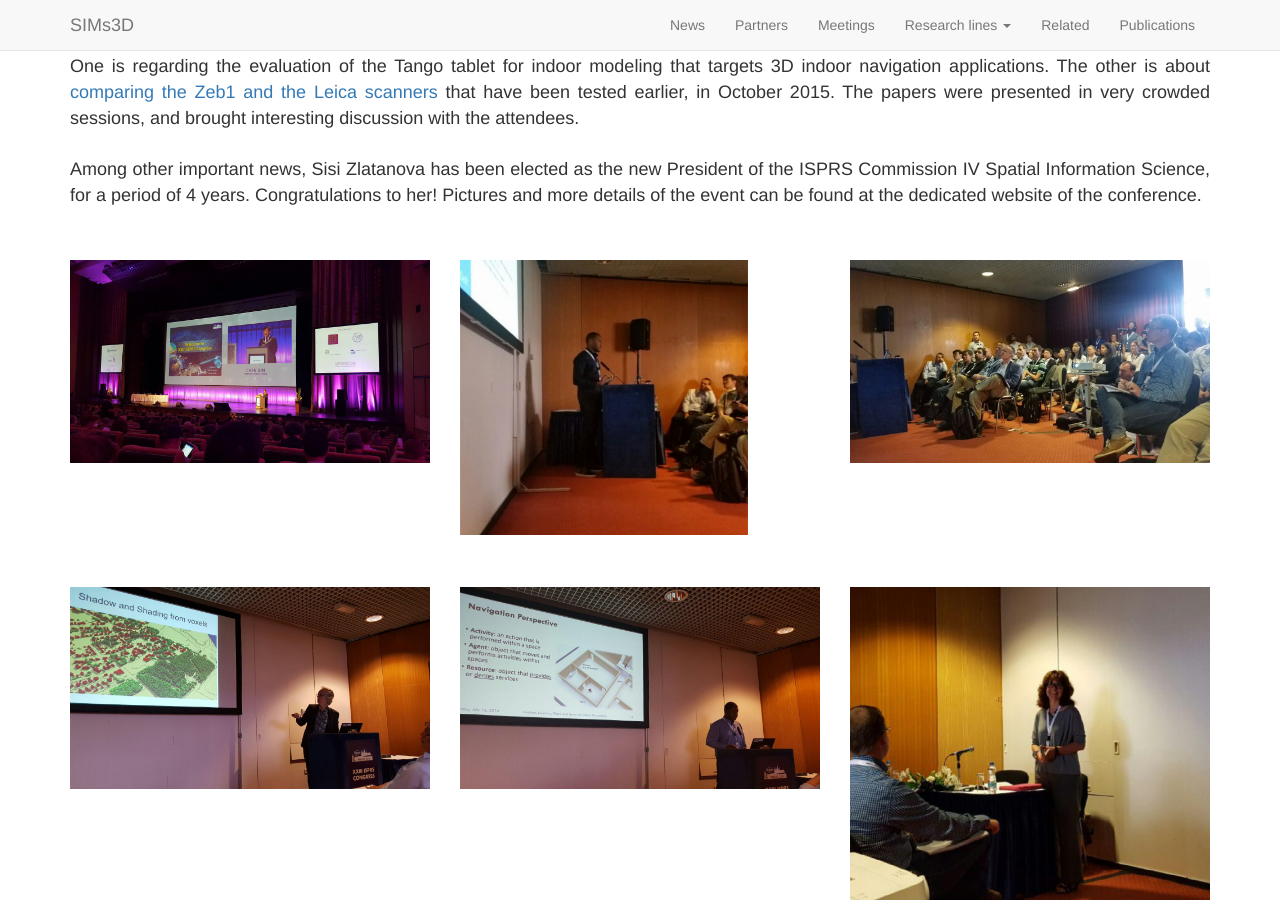
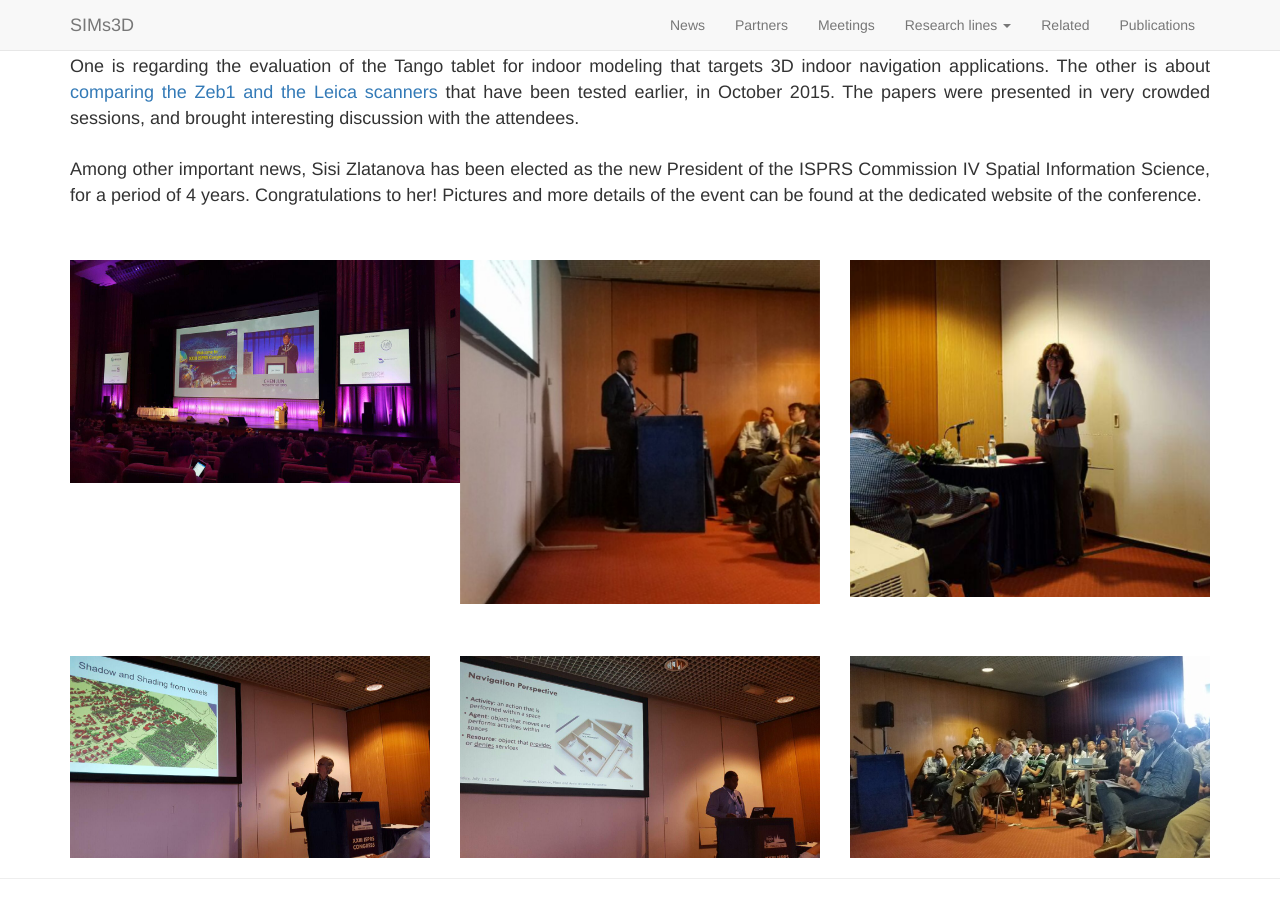
Before and after one commit to SIMs3D/sims3d.github.io, a Jekyll site: the page built from _posts/2016-07-26-isprs-2016.md, in a window 1280 px wide and 900 px high, scrolled down 726 px. Built offline with Jekyll 4.4.1, drawn with Linux system fonts in a browser that asks for light colours; nearby versions of some CDN libraries.

Commit message:
small corrections...again

```diff
--- a/_posts/2016-07-26-isprs-2016.md
+++ b/_posts/2016-07-26-isprs-2016.md
@@ -48,13 +48,13 @@
 
 <div class="row">
   <div class="col-sm-12 col-md-4">
-    	<img src="/img/2016/isprs0.jpg" style='height: 100%; width: 100%; object-fit: contain' />
+    	<img src="/img/2016/isprs0.jpg" style='height: 100%; width: 110%; object-fit: contain' />
   </div>
   <div class="col-sm-12 col-md-4">
-	<img src="/img/2016/isprs1.jpg" style='height: 60%; width: 80%; object-fit: contain' />
+	<img src="/img/2016/isprs1.jpg" style='height: 100%; width: 100%; object-fit: contain' />
   </div>
   <div class="col-sm-12 col-md-4">
-	<img src="/img/2016/isprs2.jpg" style='height: 100%; width: 100%; object-fit: contain' />
+	<img src="/img/2016/isprs5.jpg" style='height: 100%; width: 100%; object-fit: contain' />
   </div>
 </div>
 
@@ -69,7 +69,7 @@
 	<img src="/img/2016/isprs4.jpg" style='height: 100%; width: 100%; object-fit: contain' />
   </div>
   <div class="col-sm-12 col-md-4">
-	<img src="/img/2016/isprs5.jpg" style='height: 100%; width: 100%; object-fit: contain' />
+	<img src="/img/2016/isprs2.jpg" style='height: 100%; width: 100%; object-fit: contain' />
   </div>
 </div>
 
```
